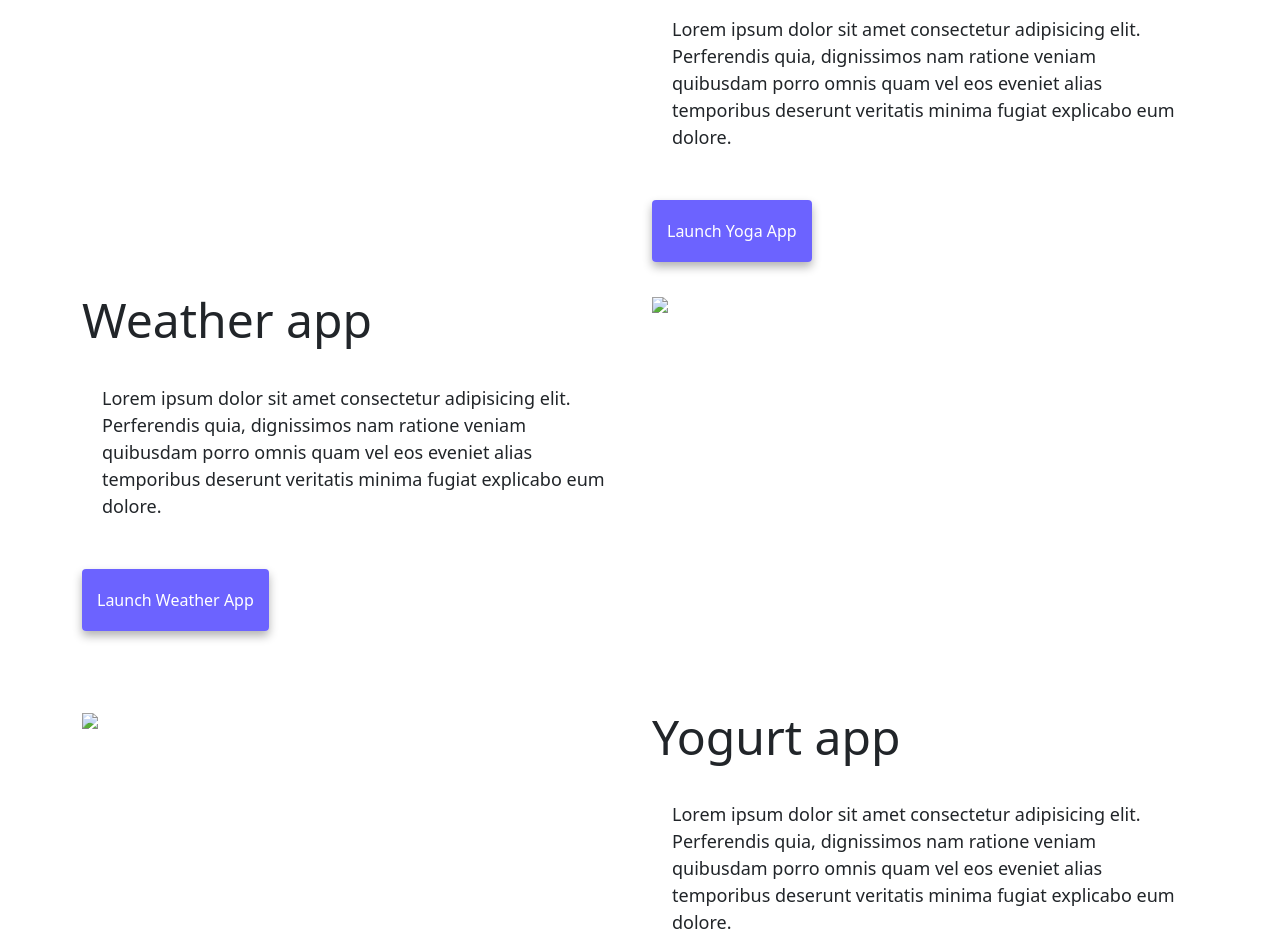
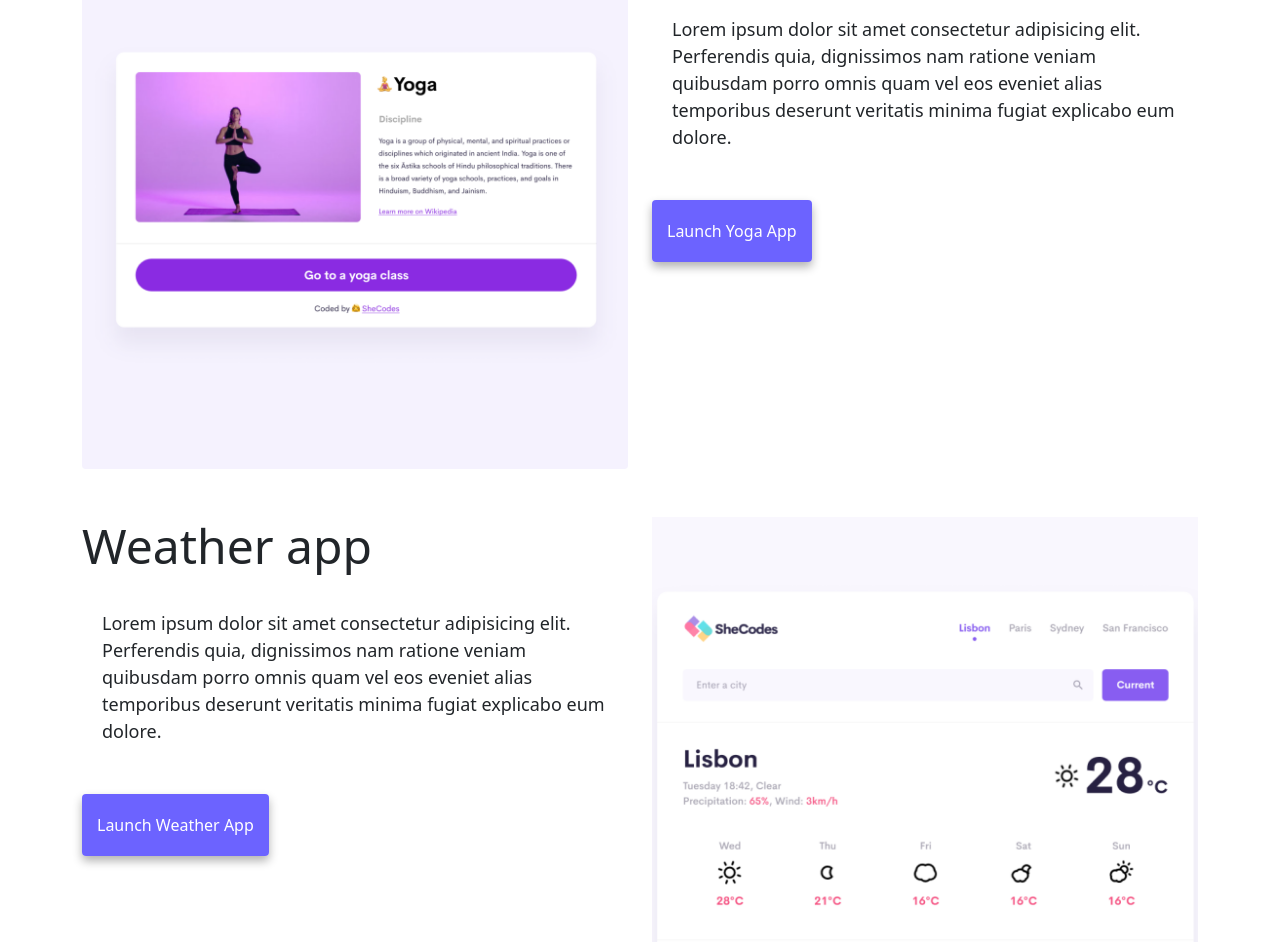
Before and after one commit to Neggin-h/My-website, a plain HTML site: page index.html in a window 1280 px wide. Shown: the part 593-1535 px from the top of the page. Drawn offline with nearby package versions, Linux system fonts and the light colour scheme; files that its build step writes are made by us from their sources.

Commit message:
Moved the images to Media folder

```diff
--- a/index.html
+++ b/index.html
@@ -60,7 +60,7 @@
     <div class="container">
       <div class="row">
         <div class="col-md-6">
-          <img src="images/yoga.png" class="img-fluid rounded" />
+          <img src="Media/yoga.png" class="img-fluid rounded" />
         </div>
         <div class="col-md-6">
           <h2 class="mb-3">Yoga app</h2>
@@ -89,12 +89,12 @@
           </div>
         </div>
         <div class="col-md-6">
-          <img src="images/weather.png" class="img-fluid" />
+          <img src="Media/weather.png" class="img-fluid" />
         </div>
       </div>
       <div class="row mt-5">
         <div class="col-md-6">
-          <img src="images/yogurt.png" class="img-fluid" />
+          <img src="Media/yogurt.png" class="img-fluid" />
         </div>
         <div class="col-md-6">
           <h2 class="mb-3">Yogurt app</h2>
```
Also changed, not shown: Media/weather.png (added), Media/yoga.png (added), Media/yogurt.png (added).
